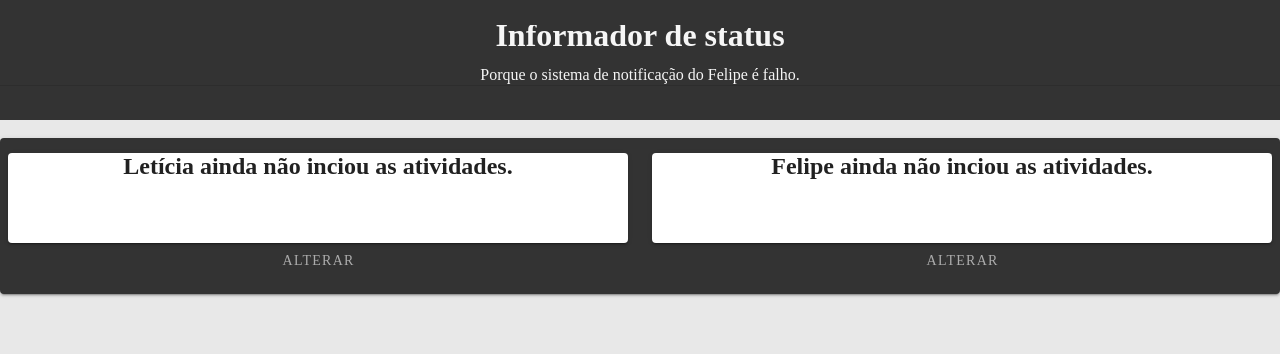
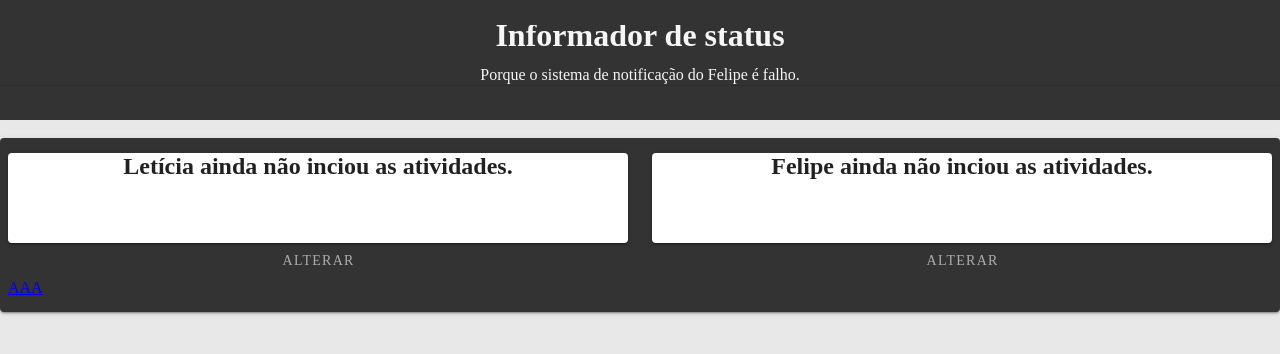
Before and after one commit to LelePG/Compartilhador-de-atividades, a Vue app in the folder app/: page /#/ in a window 1280 px wide. Shown: the top 354 px of the page. Built offline with nearby package versions, Linux system fonts and the light colour scheme.

Commit message:
o router link funcionando (quase que não, mas tá)

```diff
--- a/app/package.json
+++ b/app/package.json
@@ -10,6 +10,7 @@
   "dependencies": {
     "core-js": "^3.6.5",
     "vue": "^2.6.11",
+    "vue-router": "^3.5.2",
     "vuetify": "^2.4.0",
     "vuex": "^3.6.2"
   },
--- a/app/src/App.vue
+++ b/app/src/App.vue
@@ -3,6 +3,8 @@
     <Cabecalho/>
     <br/>
     <PaginaPrincipal/>
+        <router-view/>
+
 
   </div>
 
@@ -15,7 +17,7 @@ export default {
   name: 'App',
   components: {
     Cabecalho,
-    PaginaPrincipal
+    PaginaPrincipal,
   },
 
   data: () => ({
--- a/app/src/main.js
+++ b/app/src/main.js
@@ -3,11 +3,14 @@ import App from './App.vue'
 import vuetify from './plugins/vuetify'
 import Vuex from 'vuex'
 import store from './Vuex/Store.js'
+import router from './router.js'
 
 Vue.config.productionTip = false
 
 Vue.use(Vuex)
+
 new Vue({
+  router,
   store,
   vuetify,
   render: h => h(App)
--- a/app/src/paginas/ModificarFelipe.vue
+++ b/app/src/paginas/ModificarFelipe.vue
@@ -1,5 +1,5 @@
 <template>
-
+    <h1>AAAA</h1>
 </template>
 
 
--- a/app/src/paginas/PaginaPrincipal.vue
+++ b/app/src/paginas/PaginaPrincipal.vue
@@ -10,6 +10,7 @@
         <v-btn color="#F6F6F6" plain block>Alterar</v-btn>
       </v-col>
     </v-row>
+    <router-link to= "/modificarfelipe">AAA</router-link>
   </v-card>
 </template>
 
--- /dev/null
+++ b/app/src/router.js
@@ -0,0 +1,14 @@
+import Vue from 'vue'
+import Router from 'vue-router'
+import ModificarFelipe from "./paginas/ModificarFelipe"
+
+Vue.use(Router)
+
+export default new Router({
+     routes: [
+//         //{ path: '../paginas/PaginaPrincipal.vue', component: PaginaPrincipal },
+         { path: '/modificarfelipe', component: ModificarFelipe }
+//         //{ path: '../paginas/ModificaLeticia.vue', component: ModificaLeticia },
+
+       ]
+ })
```
Also changed, not shown: app/src/Router/Router.js (deleted, +0 -15 lines), 1 other file (tests, documents, lock files or other folders).
